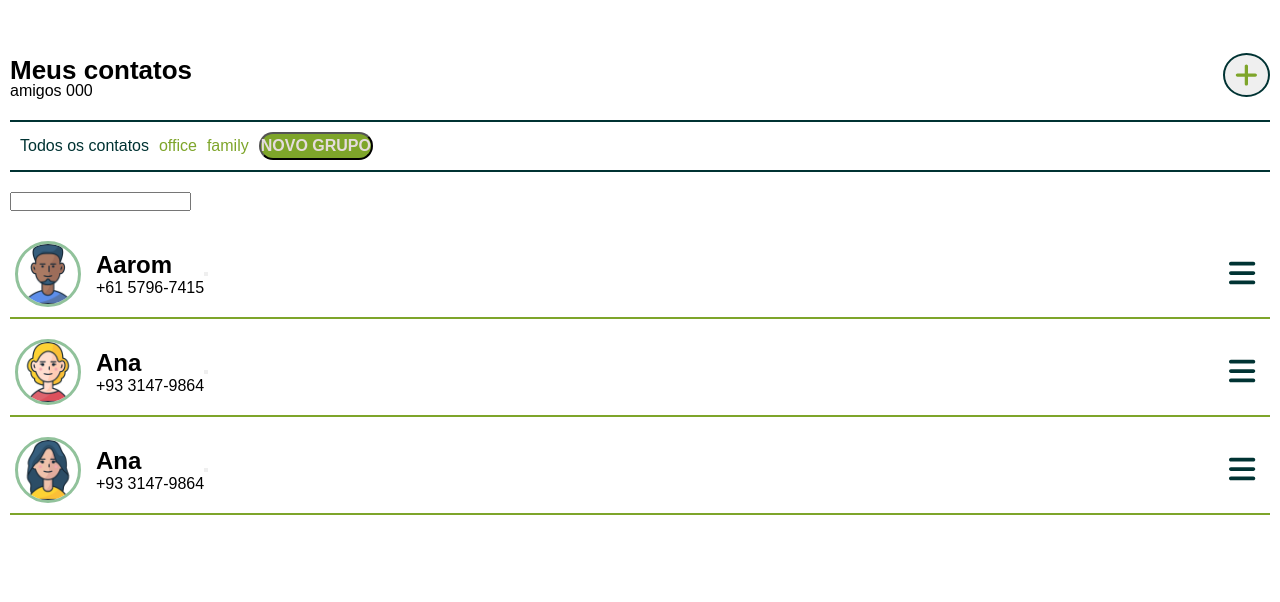
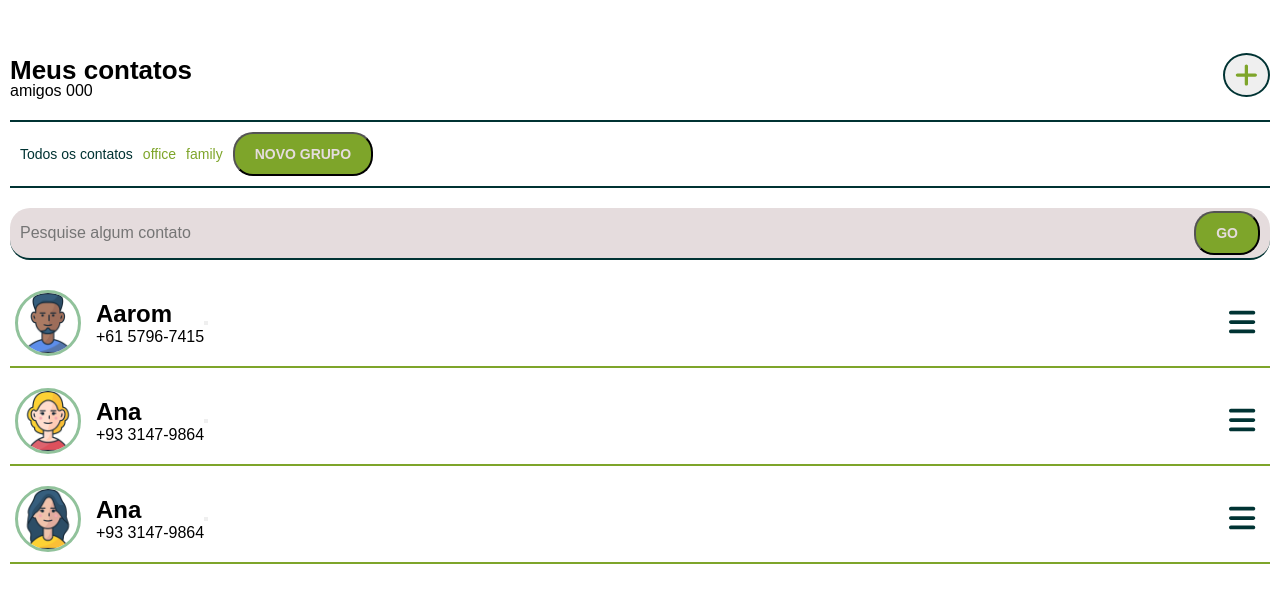
Before and after one commit to ravanss/contactApp, an Angular app in the folder contactApp/: page /contatos in a window 1280 px wide. Shown: the top 602 px of the page. Built offline with nearby package versions, Linux system fonts and the light colour scheme.

Commit message:
Modernizacao pagina de contato

```diff
--- a/contactApp/src/app/pages/contatos/contatos.component.html
+++ b/contactApp/src/app/pages/contatos/contatos.component.html
@@ -11,8 +11,9 @@
     <button>novo grupo</button>
   </section>
   <section class="form">
-    <form action="">
-      <input type="text" name="" id="">
+    <form>
+      <input type="text" name="" id="" placeholder="Pesquise algum contato">
+      <button>GO</button>
     </form>
   </section>
   <section class="lista-contato">
--- a/contactApp/src/app/pages/contatos/contatos.component.scss
+++ b/contactApp/src/app/pages/contatos/contatos.component.scss
@@ -46,8 +46,8 @@ main{
     align-items: center;
     flex-wrap: nowrap;
     span{
-      font-size: 16px;
-      line-height: 24px;
+      font-size: 14px;
+      line-height: 20px;
       font-weight: 400;
       text-transform: inherit;
       color: var(--verde);
@@ -57,17 +57,56 @@ main{
       }
     }
     button{
-      font-size: 16px;
-      line-height: 24px;
+      font-size: 14px;
+      line-height: 20px;
       font-weight: 600;
       text-transform: uppercase;
       color: var(--cinza);
       background-color: var(--verde);
       border-radius: 20px;
+      padding: 10px 20px;
+      text-wrap: nowrap;
     }
   }
   .form{
     margin: 20px 0;
+    form{
+      position: relative;
+      padding-right: 20px;
+      input{
+        border: none;
+        border-bottom: 2px solid var(--musgo);
+        border-radius: 20px;
+        padding: 5px 10px;
+        width: 100%;
+        height: 40px;
+        background-color: var(--cinza);
+        font-size: 16px;
+        line-height: 20px;
+        text-transform: inherit;
+        font-weight: 400;
+        color: var(--black);
+        &:focus-visible{
+          outline: none;
+        }
+      }
+      button{
+        position: absolute;
+        bottom: 5px;
+        right: 10px;
+        left: auto;
+        top: auto;
+        font-size: 14px;
+        line-height: 20px;
+        font-weight: 600;
+        text-transform: uppercase;
+        color: var(--cinza);
+        background-color: var(--verde);
+        border-radius: 20px;
+        padding: 10px 20px;
+        text-wrap: nowrap;
+      }
+    }
   }
   .lista-contato{
     .item{
--- a/contactApp/src/styles.scss
+++ b/contactApp/src/styles.scss
@@ -13,3 +13,7 @@
   margin: 0;
   padding: 0;
 }
+
+button{
+  cursor: pointer;
+}
```
